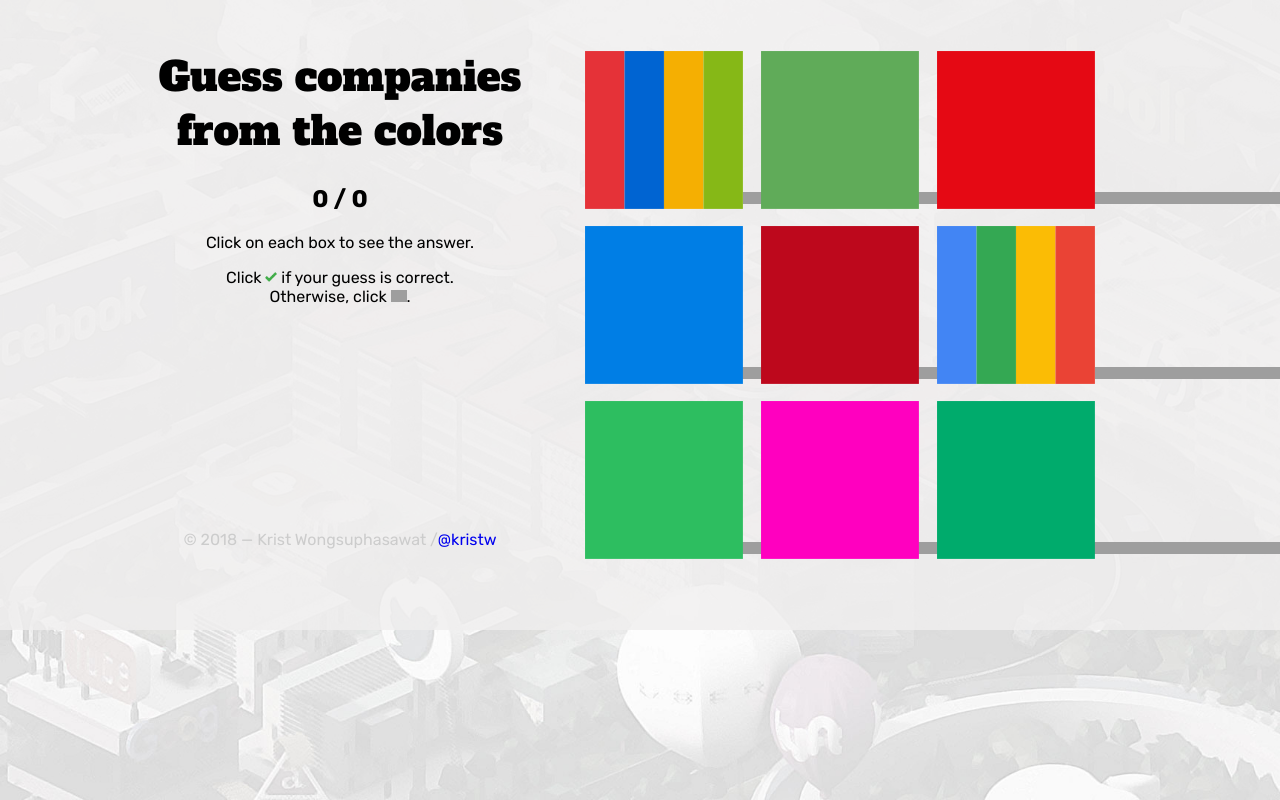
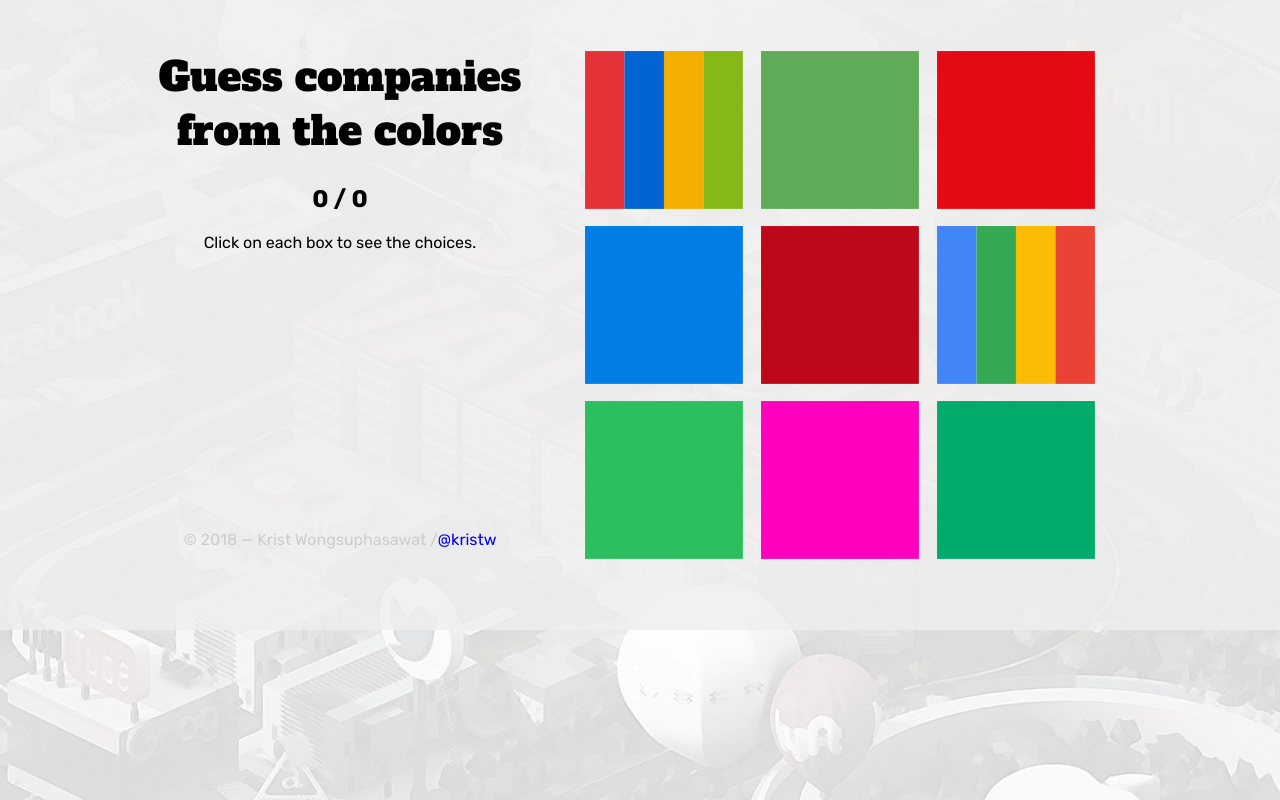
Before and after one commit to kristw/brand-colors, a React (Create React App) app: page / in a window 1280 px wide. Built offline with nearby package versions, Linux system fonts and the light colour scheme; grey boxes are pictures that could not be loaded.

Commit message:
change how choices work

```diff
--- a/src/App.jsx
+++ b/src/App.jsx
@@ -38,8 +38,8 @@ class App extends Component {
   }
 
   renderNext() {
-    const { seen, hasNextPage, onNextPage } = this.props;
-    if (hasNextPage && seen > 0 && seen % 9 === 0) {
+    const { catalog, seen, hasNextPage, onNextPage } = this.props;
+    if (hasNextPage && seen > 0 && seen % catalog.pageSize === 0) {
       return (
         <Button onClick={() => { onNextPage(); }}>
           Next
@@ -57,10 +57,8 @@ class App extends Component {
           <div className="left">
             <h1>Guess companies <br /> from the colors</h1>
             <h2>{score} / {seen}</h2>
-            Click on each box to see the answer.
             <p>
-              Click <img src={correctIcon} height="12" alt="" /> if your guess is correct.<br />
-              Otherwise, click <img src={wrongIcon} height="12" alt="" />.
+              Click on each box to see the choices.
             </p>
             {this.renderNext()}
           </div>
--- a/src/components/Cube.jsx
+++ b/src/components/Cube.jsx
@@ -56,12 +56,16 @@ const Down = styled(Side)`
 `;
 
 const BackContent = styled.div`
-  padding-top: 60px;
+  padding-top: 40px;
   font-weight: 700;
 `;
 
+const Answer = styled.div`
+`;
+
 const ScoreLine = styled.div`
-  margin-top: 0.1em;
+  margin-top: 20px;
+  margin-bottom: 0.1em;
   font-size: 0.9em;
   font-weight: normal;
 `;
@@ -70,8 +74,10 @@ const Button = styled.button`
   background-color: #fff;
   border: 1px solid #ccc;
   border-radius: 5px;
-  width: 40px;
-  padding-top: 4px;
+  font-size: 14px;
+  font-weight: 700;
+  width: 120px;
+  padding: 6px;
   margin: 5px 2px 0 2px;
   text-align: center;
 `;
@@ -81,35 +87,49 @@ class Cube extends React.Component {
     const { cell, onScore } = this.props;
     const score = cell.score;
     if (score === null) {
-      return (
-        <div>
+      const buttons = [
         <Button onClick={e => {
           onScore(1);
           e.stopPropagation();
         }}>
-            <img src={correctIcon} alt=""/>
-          </Button>
+          {cell.brand.name}
+        </Button>,
         <Button onClick={e => {
           onScore(0);
           e.stopPropagation();
         }}>
-            <img src={wrongIcon} alt=""/>
+          {cell.brand.distraction.name}
         </Button>
+      ];
+
+      return (
+        <div>
+          {cell.answerIndex === 0 ? buttons : buttons.reverse()}
         </div>
       );
     } else if (score === 1) {
       return (
+        <div>
           <ScoreLine>
             <img src={correctIcon} height="10" alt="" />
             &nbsp;Correct!
           </ScoreLine>
+          <Answer>
+            {cell.brand.name}
+          </Answer>
+        </div>
       );
     }
     return (
+      <div>
         <ScoreLine>
           <img src={wrongIcon} height="10" alt="" />
           &nbsp;Wrong.
         </ScoreLine>
+        <Answer>
+          {cell.brand.name}
+        </Answer>
+      </div>
     );
   }
 
@@ -123,7 +143,6 @@ class Cube extends React.Component {
           </Front>
           <Down>
             <BackContent>
-              {cell.brand.name}
               {this.renderScore()}
             </BackContent>
           </Down>
--- a/src/container.js
+++ b/src/container.js
@@ -4,14 +4,15 @@ import { connect } from 'react-redux';
 
 function mapStateToProps(state) {
   const {
+    catalog,
     cells,
     seen,
     score,
-    catalog,
     page
   } = state;
 
   return {
+    catalog,
     cells,
     seen,
     score,
--- a/src/models/Catalog.js
+++ b/src/models/Catalog.js
@@ -7,16 +7,18 @@ class Catalog {
 
     const len = this.brands.length;
     this.brands.forEach((b, i) => {
-      let index = random(len);
+      let index = random(0, len - 1);
       while (index === i) {
-        index = random(len);
+        index = random(0, len - 1);
       }
       b.distraction = this.brands[index];
     })
   }
 
   getPage(page) {
-    return this.brands.slice(page * this.pageSize, this.pageSize);
+    const start = page * this.pageSize;
+    const end = start + this.pageSize;
+    return this.brands.slice(start, end);
   }
 
   hasNextPage(page) {
--- a/src/models/Cell.js
+++ b/src/models/Cell.js
@@ -1,3 +1,4 @@
+import { random } from 'lodash/fp';
 // Immutable
 
 class Cell {
@@ -5,12 +6,14 @@ class Cell {
     this.brand = brand;
     this.open = false;
     this.score = null;
+    this.answerIndex = random(0, 1);
   }
 
   clone() {
     const clone = new Cell(this.brand);
     clone.open = this.open;
     clone.score = this.score;
+    clone.answerIndex = this.answerIndex;
     return clone;
   }
 
```
Lines whose indentation alone changed are shown as unchanged.
